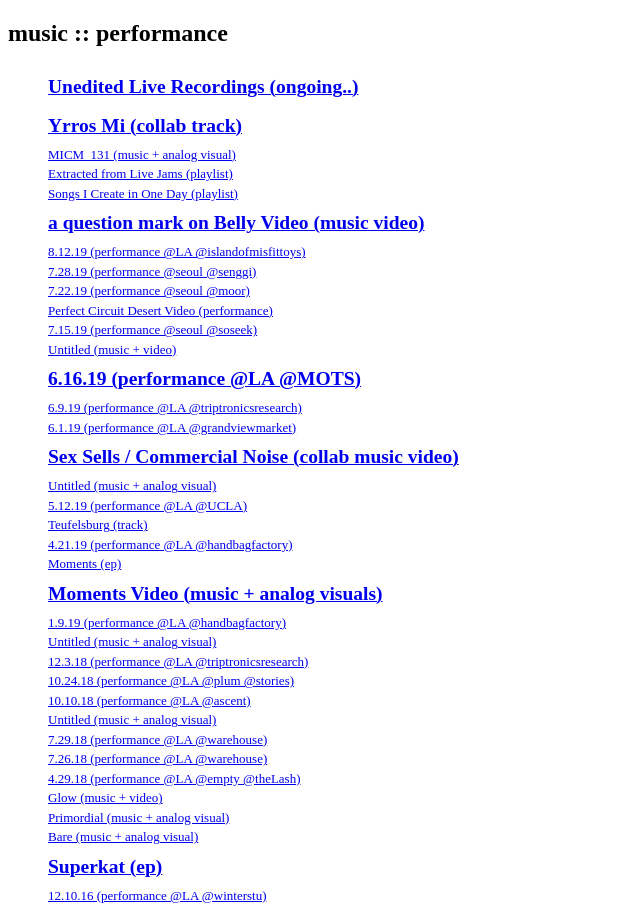
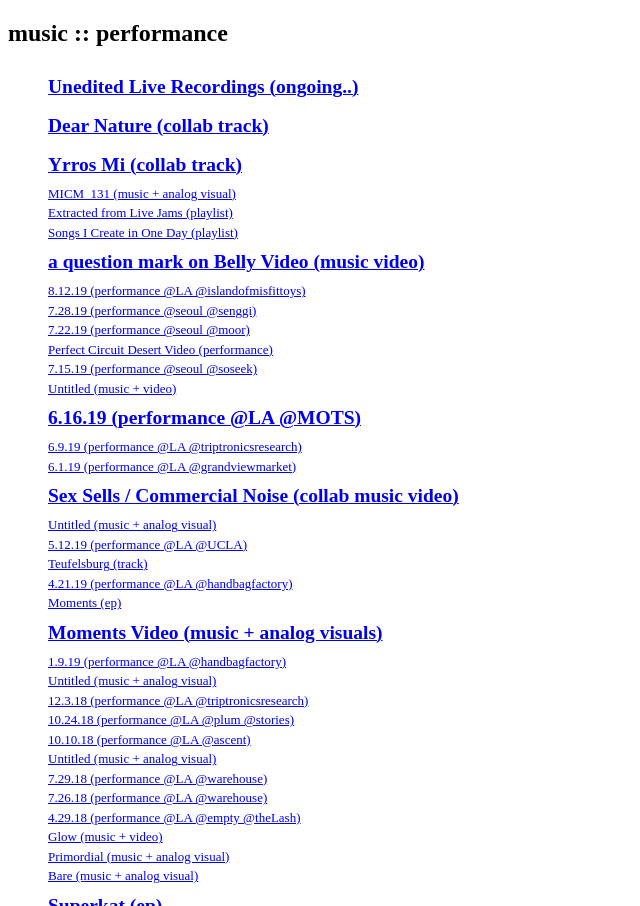
Before and after one commit to dillonbastan/dillonbastan.github.io, a plain HTML site: page index.html in a window 1280 px wide. Shown: the part 1663-2569 px from the top of the page, without its empty margins (0-640 px from the left). Drawn offline with nearby package versions, Linux system fonts and the light colour scheme.

Commit message:
Update index.html

```diff
--- a/index.html
+++ b/index.html
@@ -139,6 +139,7 @@ This is the HTML doc for the home page for Dillon Bastan
 					<h1>music :: performance</h1>
 					<ul>
 						<li><a href="https://www.youtube.com/playlist?list=PLdbvYtFg6AeJjqu_LLoaSDDqyobjDf7mE"><b>Unedited Live Recordings (ongoing..)</b></a></li>
+						<li><a href="https://soundcloud.com/dillonbastan/dear-nature"><b>Dear Nature (collab track)</b></a></li>
 						<li><a href="https://soundcloud.com/dillonbastan/yrros-mi"><b>Yrros Mi (collab track)</b></a></li>
 						<li><a href="https://www.youtube.com/watch?v=AmQJNRh1dIU">MICM_131 (music + analog visual)</a></li>
 						<li><a href="https://soundcloud.com/dillonbastan/sets/from-live-jams">Extracted from Live Jams (playlist)</a></li>
```
